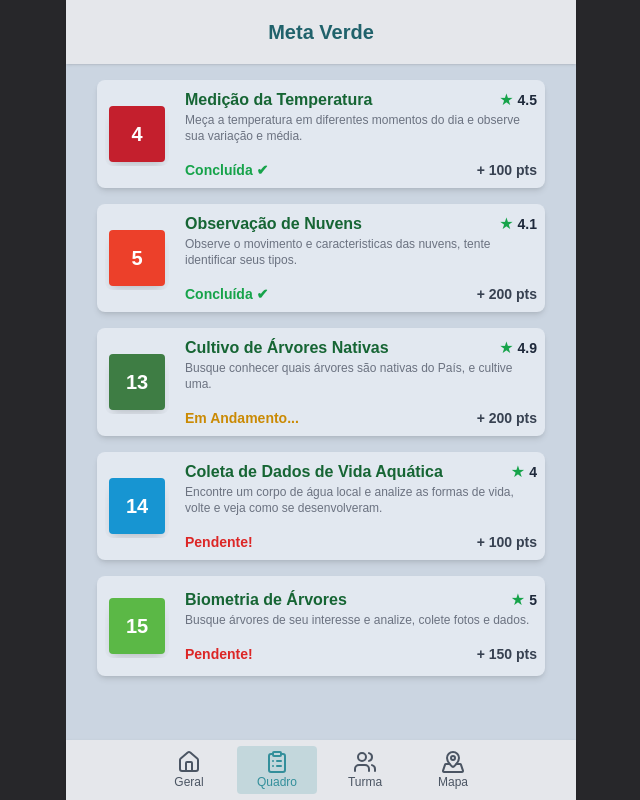
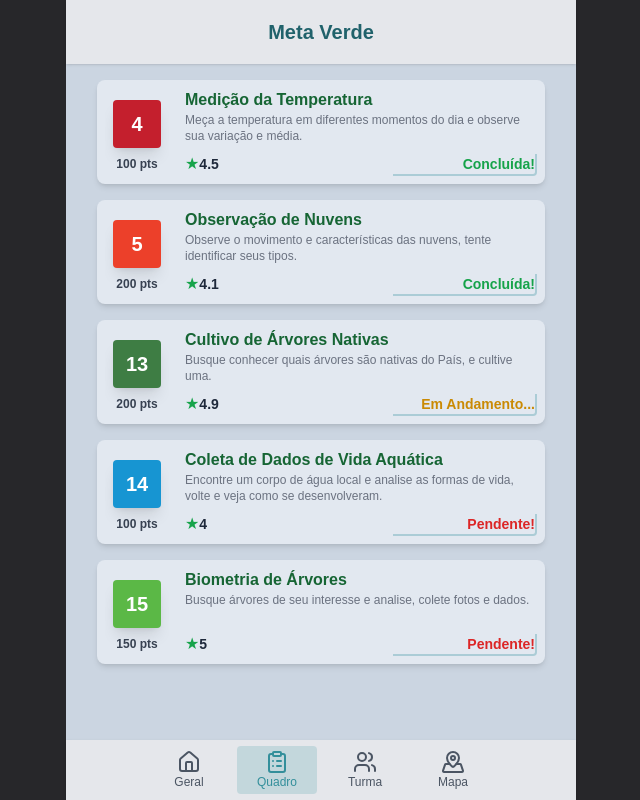
Before and after one commit to romhenri/nasa-sa-2024, a Next.js app in the folder client/: page /board in a window 1280 px wide. Shown: the whole page, without its empty margins (319-959 px from the left). Built offline with nearby package versions, Linux system fonts and the light colour scheme.

Commit message:
improve (MissionCard.tsx): Comp n Mission Page

```diff
--- a/client/app/board/MissionCard.tsx
+++ b/client/app/board/MissionCard.tsx
@@ -1,66 +1,49 @@
-enum ODSColors {
-  ODS_1 = 'bg-red-500',
-  ODS_2 = 'bg-yellow-500',
-  ODS_3 = 'bg-green-500',
-  ODS_4 = 'bg-[#c41f2d]',
-  ODS_5 = 'bg-[#ec402a]',
-  ODS_6 = 'bg-[#24bce1]',
-  ODS_7 = 'bg-orange-500',
-  ODS_8 = 'bg-purple-500',
-  ODS_9 = 'bg-teal-500',
-  ODS_10 = 'bg-indigo-500',
-  ODS_11 = 'bg-gray-500',
-  ODS_12 = 'bg-lime-500',
-  ODS_13 = 'bg-[#3e7d44]',
-  ODS_14 = 'bg-[#1795d2]',
-  ODS_15 = 'bg-[#5bb846]',
-  ODS_16 = 'bg-blue-700',
-  ODS_17 = 'bg-indigo-700'
-}
+"use client";
+
+import { useRouter } from 'next/navigation';
+import { getODSColor } from '@common/handleODS';
+import { getStatusText } from '@common/handleMissions';
 
 interface MissionCardProps {
+  id: number;
   ods: number;
   title: string;
   description: string;
+  summary: string;
   rating: number;
   points: number;
   status: "done" | "doing" | "todo";
 }
 
-const getODSColor = (ods: number): string => {
-  return ODSColors[`ODS_${ods}` as keyof typeof ODSColors] || 'bg-gray-500';
-};
-
-const getStatusText = (status: "done" | "doing" | "todo"): { text: string; color: string } => {
-  switch (status) {
-    case "done":
-      return { text: "Concluída ✔", color: "text-green-600" };
-    case "doing":
-      return { text: "Em Andamento...", color: "text-yellow-600" };
-    case "todo":
-      return { text: "Pendente!", color: "text-red-600" };
-    default:
-      return { text: "Pendente!", color: "text-gray-600" };
-  }
-};
-
 const MissionCard: React.FC<MissionCardProps> = ({
+  id,
   ods = 0,
   title,
-  description,
+  summary,
   rating,
   points,
   status = "todo"
 }) => {
+  const router = useRouter();
   const statusInfo = getStatusText(status);
 
+  const handleClick = () => {
+    router.push(`/missions/${id}`);
+  };
+
   return (
-    <div className="max-w-md w-full p-2 bg-slate-200 rounded-lg shadow-md flex items-center space-x-4 min-h-[100px]">
-      <div className="w-16 h-16 rounded-lg overflow-hidden flex justify-center items-center">
+    <div
+      onClick={handleClick}
+      className="max-w-md w-full p-2 bg-slate-200 rounded-lg shadow-md flex items-center space-x-4 min-h-[104px] cursor-pointer hover:bg-slate-300 transition-colors"
+    >
+      <div className="w-16 h-full rounded-lg overflow-hidden flex justify-center flex-col items-center">
         <div
-          className={`w-14 h-14 ${getODSColor(ods)} rounded shadow-lg flex items-center justify-center text-white font-bold text-xl`}
+          className={`w-12 h-12 ${getODSColor(ods)} rounded shadow-lg flex items-center justify-center text-white font-bold text-xl mt-2`}
         >
           {ods}
+        </div>
+        <div className="text-xs font-bold text-gray-700 mt-2">
+          {points} pts
         </div>
       </div>
 
@@ -69,21 +52,23 @@ const MissionCard: React.FC<MissionCardProps> = ({
           <h3 className="text-green-800 flex font-semibold text-md">
             {title}
           </h3>
-          <div className="flex items-center space-x-1">
-            <span className="text-green-600">★</span>
-            <span className="text-sm font-semibold">{rating}</span>
-          </div>
         </div>
-        <p className="text-gray-500 text-xs line-clamp-2">
-          {description}
+
+        <p className="text-gray-500 text-xs line-clamp-2
+        min-h-[32px]">
+          {summary}
         </p>
 
         <div className="flex justify-between mt-2 items-baseline">
-          <div className={`mt-0 font-bold text-sm ${statusInfo.color}`}>
+          <div className="flex items-center space-x-1">
+            <div>
+              <span className="text-green-600">★</span>
+              <span className="text-sm font-semibold">{rating}</span>
+            </div>
+          </div>
+          <div className={`w-36 mt-0 font-bold text-sm ${statusInfo.color} border-2 border-[#338F9B50]  border-t-0 border-l-0 text-right rounded-ee`}
+          >
             {statusInfo.text}
-          </div>
-          <div className="text-sm font-bold text-gray-700 mt-2">
-            + {points} pts
           </div>
         </div>
       </div>
--- a/client/app/board/page.tsx
+++ b/client/app/board/page.tsx
@@ -1,5 +1,3 @@
-import Header from "../_components/Header";
-import NavBar from "../_components/NavBar";
 import MissionCard from "./MissionCard";
 import MISSIONS from '../../data/missions.json';
 
@@ -10,8 +8,10 @@ export default function Board() {
         {MISSIONS.map((mission, index) => (
           <MissionCard
             key={index}
+            id={mission.id}
             title={mission.title}
             description={mission.description}
+            summary={mission.summary}
             rating={mission.rating}
             points={mission.points}
             ods={mission.ods}
--- /dev/null
+++ b/client/app/missions/[id]/page.tsx
@@ -0,0 +1,34 @@
+"use client";
+
+import { useParams } from 'next/navigation';
+import MissionPage from "../_components/MissionPage";
+import MISSIONS from '../../../data/missions.json';
+
+export default function Board() {
+  const params = useParams();
+  const missionIndex = parseInt(params.id as string, 10) - 1;
+  const mission = MISSIONS[missionIndex];
+
+  return (
+    <main className="flex-grow flex justify-start items-center bg-slate-300 px-2 pt-2 pb-20 md:pb-0 gap-2 flex-col overflow-hidden">
+      <div className="flex flex-col items-center gap-4 h-full max-h-[calc(100vh-130px)] w-full overflow-y-auto scrollbar-thin scrollbar-thumb-blue-600 scrollbar-track-gray-300 px-2 pt-2">
+        {mission ? (
+          <MissionPage
+            key={missionIndex}
+            title={mission.title}
+            summary={mission.summary}
+            context={mission.context}
+            count={mission.count}
+            description={mission.description}
+            rating={mission.rating}
+            points={mission.points}
+            ods={mission.ods}
+            status={["done", "doing", "todo"].includes(mission.status) ? (mission.status as "done" | "doing" | "todo") : "todo"}
+          />
+        ) : (
+          <p>Missão não encontrada</p>
+        )}
+      </div>
+    </main>
+  );
+}
--- /dev/null
+++ b/client/app/missions/_components/MissionPage.tsx
@@ -0,0 +1,78 @@
+import React from 'react';
+import {
+  getODSBgColor,
+} from '@common/handleODS';
+import ODSCard from './ODSCard';
+import { getStatusText } from '@common/handleMissions';
+
+interface MissionPageProps {
+  ods: number;
+  title: string;
+  description: string;
+  rating: number;
+  points: number;
+  status: "done" | "doing" | "todo";
+  context: string;
+  count: number;
+  summary: string;
+}
+
+const MissionPage: React.FC<MissionPageProps> = ({
+  ods,
+  title,
+  description,
+  rating,
+  points,
+  status,
+  context,
+  count,
+  summary
+}) => {
+  const statusInfo = getStatusText(status);
+
+  React.useEffect(() => {
+    console.log(getODSBgColor(14));
+  }, []);
+
+  return (
+    <div className="max-w-2xl w-full p-4 bg-slate-200 rounded-lg shadow-md flex flex-col">
+      <div className="">
+        <h3 className="text-green-800 font-semibold text-lg">
+          {title}
+        </h3>
+        <p className="text-gray-500 text-sm mb-2">
+          {description}
+        </p>
+      </div>
+
+        <div className="flex justify-between items-center">
+          <div className="flex items-center space-x-1">
+            <span className="text-green-600">★</span>
+            <span className="text-sm font-semibold">{rating}</span>
+          </div>
+          <div className="text-sm font-semibold text-gray-700">
+            {count} Concluintes
+          </div>
+        </div>
+
+      <div className="my-4">
+        <ODSCard ods={ods}/>
+      </div>
+
+      <div className="flex flex-col space-y-2">
+        <div>
+          <h4 className="text-green-800 font-semibold">Contexto</h4>
+          <p className="text-gray-600 text-sm">{context}</p>
+        </div>
+      </div>
+
+      <div className="mt-2">
+        <div className={`font-bold text-sm ${statusInfo.color}`}>
+          {statusInfo.text}
+        </div>
+      </div>
+    </div>
+  );
+};
+
+export default MissionPage;
--- /dev/null
+++ b/client/app/missions/_components/ODSCard.tsx
@@ -0,0 +1,33 @@
+import React from 'react';
+import {
+    getODSColor,
+    getODSTitle,
+    getODSBgColor,
+    getODSDescription
+} from '@common/handleODS';
+
+interface ODSCardProps {
+  ods: number;
+}
+
+const ODSCard: React.FC<ODSCardProps> = ({ ods }) => {
+  return (
+    <div className={`flex ${getODSBgColor(ods)} items-center space-x-2 rounded`}>
+        <div className="h-full w-full rounded-lg overflow-hidden flex justify-center items-center m-2">
+            <div className={`w-12 h-12 ${getODSColor(ods)} rounded shadow-lg flex items-center justify-center text-white font-bold text-xl m-2`}>
+                {ods}
+            </div>
+            <div className="flex-1 p-2 mx-0">
+                <h3 className={`font-semibold text-lg ${getODSBgColor(ods)} rounded-md`}>
+                {getODSTitle(ods)}
+                </h3>
+                <p className="text-gray-500 text-sm mt-1">
+                {getODSDescription(ods)}
+                </p>
+            </div>
+        </div>
+    </div>
+  );
+};
+
+export default ODSCard;
--- a/client/app/overview/_components/WeekMissionCard.tsx
+++ b/client/app/overview/_components/WeekMissionCard.tsx
@@ -15,7 +15,9 @@ const WeekMissionCard = () => {
         </h2>
 
         <MissionCard
+          id={weekMission.id}
           title={weekMission.title}
+          summary={weekMission.summary}
           description={weekMission.description}
           rating={weekMission.rating}
           points={weekMission.points}
--- a/client/app/page.tsx
+++ b/client/app/page.tsx
@@ -2,9 +2,6 @@
 
 import { useRouter } from 'next/navigation';
 import { useEffect } from 'react';
-
-import NavBar from "./_components/NavBar";
-import Header from "./_components/Header";
 
 import HomeCard from './overview/_components/HomeCard';
 
--- a/client/data/missions.json
+++ b/client/data/missions.json
@@ -1,42 +1,62 @@
 [
   {
+    "id": 1,
     "title": "Medição da Temperatura",
     "description": "Meça a temperatura em diferentes momentos do dia e observe sua variação e média.",
+    "summary": "Meça a temperatura em diferentes momentos do dia e observe sua variação e média.",
     "rating": 4.5,
     "points": 100,
     "ods": 4,
-    "status": "done"
+    "status": "done",
+    "count": 152,
+    "context": "Monitorar a temperatura ajuda a entender o clima local de João Pessoa e planejar ações de adaptação às mudanças climáticas."
   },
   {
+    "id": 2,
     "title": "Observação de Nuvens",
-    "description": "Observe o movimento e caracteristicas das nuvens, tente identificar seus tipos.",
+    "description": "Observe o movimento e características das nuvens, tente identificar seus tipos.",
+    "summary": "Observe o movimento e características das nuvens, tente identificar seus tipos.",
     "rating": 4.1,
     "points": 200,
     "ods": 5,
-    "status": "done"
+    "status": "done",
+    "count": 87,
+    "context": "Observar as nuvens em João Pessoa ajuda a antecipar mudanças no clima e reforça a educação ambiental na comunidade."
   },
   {
+    "id": 3,
     "title": "Cultivo de Árvores Nativas",
     "description": "Busque conhecer quais árvores são nativas do País, e cultive uma.",
+    "summary": "Busque conhecer quais árvores são nativas do País, e cultive uma.",
     "rating": 4.9,
     "points": 200,
     "ods": 13,
-    "status": "doing"
+    "status": "doing",
+    "count": 312,
+    "context": "O cultivo de árvores nativas ajuda a preservar a biodiversidade e a melhorar a qualidade do ar em João Pessoa."
   },
   {
+    "id": 4,
     "title": "Coleta de Dados de Vida Aquática",
-    "description": "Encontre um corpo de água local e analize as formas de vida, volte e veja como se desenvolveram.",
+    "description": "Encontre um corpo de água local e analise as formas de vida, volte e veja como se desenvolveram.",
+    "summary": "Encontre um corpo de água local e analise as formas de vida, volte e veja como se desenvolveram.",
     "rating": 4.0,
     "points": 100,
     "ods": 14,
-    "status": "todo"
+    "status": "todo",
+    "count": 45,
+    "context": "Analisar a vida aquática em corpos d'água de João Pessoa ajuda a monitorar a saúde ambiental e proteger os ecossistemas locais."
   },
   {
+    "id": 5,
     "title": "Biometria de Árvores",
-    "description": "Busque árvores de seu interesse e analize, colete fotos e dados.",
+    "description": "Busque árvores de seu interesse e analise, colete fotos e dados.",
+    "summary": "Busque árvores de seu interesse e analise, colete fotos e dados.",
     "rating": 5,
     "points": 150,
     "ods": 15,
-    "status": "todo"
+    "status": "todo",
+    "count": 236,
+    "context": "Analisar as árvores em João Pessoa auxilia no mapeamento da flora urbana e na conservação ambiental."
   }
 ]
```
